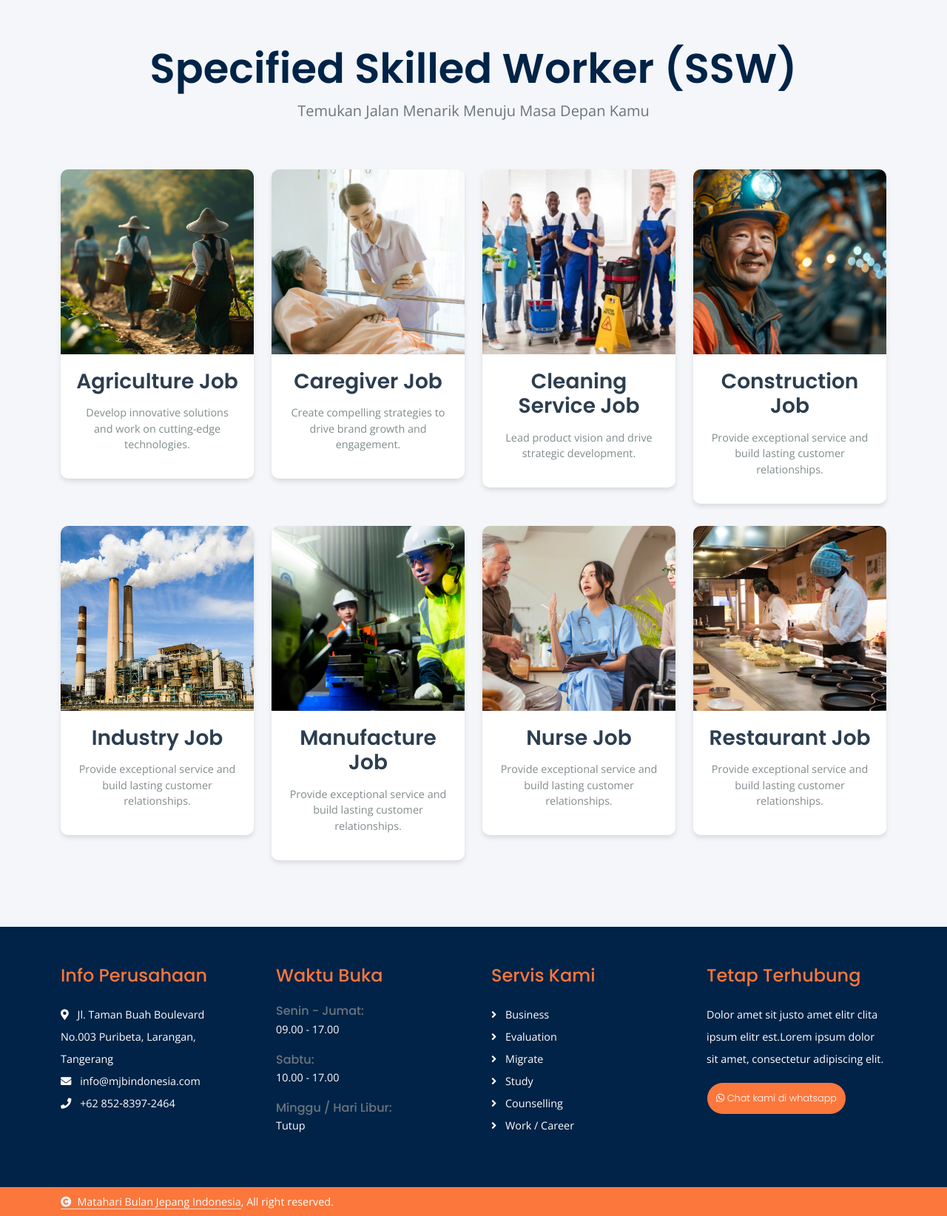
After one commit to nasiikhunamin/mbj-web, a Laravel app: template resources/views/pages/informasi/prospek-karir.blade.php in a window 1280 px wide. The commit adds this page. Shown: the part 479-2123 px from the top of the page at 74% size. Run offline with Laravel 10, Linux system fonts and the light colour scheme; the template is opened without the code that fills it, so the values that code supplies are empty; some libraries are stand-ins or nearby versions.

Commit message:
add legalitas, izin-so and prospek karir

```diff
--- /dev/null
+++ b/resources/views/pages/informasi/prospek-karir.blade.php
@@ -0,0 +1,123 @@
+@extends('layouts.master')
+@section('content')
+
+<!-- Header Start -->
+<div class="container-fluid bg-breadcrumb">
+    <div class="container text-center py-5" style="max-width: 900px;">
+        <h3 class="text-white display-3 mb-4 wow fadeInDown" data-wow-delay="0.1s">Prospek Karir</h1>
+        <ol class="breadcrumb justify-content-center text-white mb-0 wow fadeInDown" data-wow-delay="0.3s">
+            <li class="breadcrumb-item"><a href="index.html" class="text-white">Home</a></li>
+            <li class="breadcrumb-item"><a href="#" class="text-white">Informasi</a></li>
+            <li class="breadcrumb-item active text-secondary">Prospek Karir</li>
+        </ol>
+    </div>
+</div>
+
+    <style>
+        .career-prospects {
+            background-color: #f4f6f9;
+            padding: 60px 0;
+        }
+        .job-card {
+            background-color: white;
+            border-radius: 10px;
+            box-shadow: 0 4px 6px rgba(0,0,0,0.1);
+            margin-bottom: 30px;
+            overflow: hidden;
+            transition: transform 0.3s ease, box-shadow 0.3s ease;
+        }
+        .job-card:hover {
+            transform: translateY(-10px);
+            box-shadow: 0 8px 15px rgba(0,0,0,0.15);
+        }
+        .job-card-img {
+            height: 250px;
+            object-fit: cover;
+            width: 100%;
+        }
+        .job-card-body {
+            padding: 20px;
+            text-align: center;
+        }
+        .job-card-title {
+            color: #2c3e50;
+            font-weight: 600;
+            margin-bottom: 15px;
+        }
+        .job-card-description {
+            color: #7f8c8d;
+            margin-bottom: 15px;
+        }
+    </style>
+
+    <div class="career-prospects">
+        <div class="container">
+            <div class="row">
+                <div class="col-12 text-center mb-5">
+                    <h1 class="display-4">Specified Skilled Worker (SSW)</h1>
+                    <p class="lead text-muted">Temukan Jalan Menarik Menuju Masa Depan Kamu</p>
+                </div>
+            </div>
+
+            <div class="row">
+                @php
+                    $jobOpportunities = [
+                        [
+                            'title' => 'Agriculture Job',
+                            'image' => asset('asset/img/agriculture.jpeg'),
+                            'description' => 'Develop innovative solutions and work on cutting-edge technologies.',
+                        ],
+                        [
+                            'title' => 'Caregiver Job',
+                            'image' => asset('asset/img/caregiver.jpeg'),
+                            'description' => 'Create compelling strategies to drive brand growth and engagement.',
+                        ],
+                        [
+                            'title' => 'Cleaning Service Job',
+                            'image' => asset('asset/img/cleaning-service.jpeg'),
+                            'description' => 'Lead product vision and drive strategic development.',
+                        ],
+                        [
+                            'title' => 'Construction Job',
+                            'image' => asset('asset/img/construction.jpeg'),
+                            'description' => 'Provide exceptional service and build lasting customer relationships.',
+                        ],
+                        [
+                            'title' => 'Industry Job',
+                            'image' => asset('asset/img/industry.jpeg'),
+                            'description' => 'Provide exceptional service and build lasting customer relationships.',
+                        ],
+                        [
+                            'title' => 'Manufacture Job',
+                            'image' => asset('asset/img/manufacture.jpeg'),
+                            'description' => 'Provide exceptional service and build lasting customer relationships.',
+                        ],
+                        [
+                            'title' => 'Nurse Job',
+                            'image' => asset('asset/img/nurse.jpeg'),
+                            'description' => 'Provide exceptional service and build lasting customer relationships.',
+                        ],
+                        [
+                            'title' => 'Restaurant Job',
+                            'image' => asset('asset/img/restaurant.jpeg'),
+                            'description' => 'Provide exceptional service and build lasting customer relationships.',
+                        ],
+                    ];
+                @endphp
+
+                @foreach($jobOpportunities as $job)
+                <div class="col-md-3 col-sm-6">
+                    <div class="job-card">
+                        <img src="{{ $job['image'] }}" alt="{{ $job['title'] }}" class="job-card-img">
+                        <div class="job-card-body">
+                            <h3 class="job-card-title">{{ $job['title'] }}</h3>
+                            <p class="job-card-description">{{ $job['description'] }}</p>
+                        </div>
+                    </div>
+                </div>
+                @endforeach
+            </div>
+        </div>
+    </div>
+
+@endsection
```
Also changed, not shown: resources/views/pages/profile/izin-so.blade.php (+28 -24 lines), resources/views/pages/profile/legalitas.blade.php (+27 -24 lines), public/asset/img/agriculture.jpeg (added), public/asset/img/caregiver.jpeg (added), public/asset/img/cleaning-service.jpeg (added), public/asset/img/construction.jpeg (added), public/asset/img/industry.jpeg (added), public/asset/img/izin-so-1.jpeg (added), public/asset/img/izin-so-2.jpeg (added), public/asset/img/izin-so-3.jpeg (added), public/asset/img/legality-1.jpeg (added), public/asset/img/legality-2.jpeg (added), public/asset/img/manufacture.jpeg (added), public/asset/img/nurse.jpeg (added), 2 more files.
